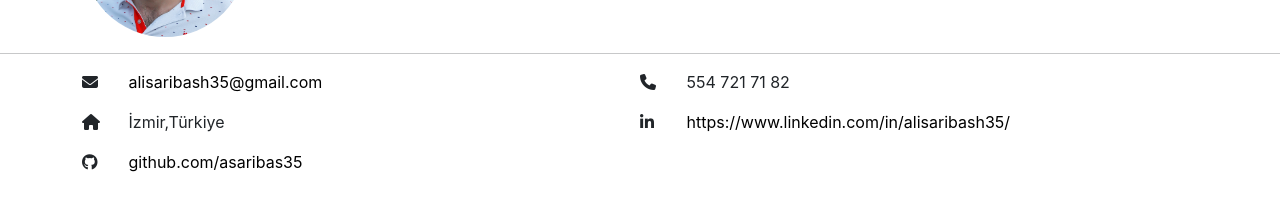
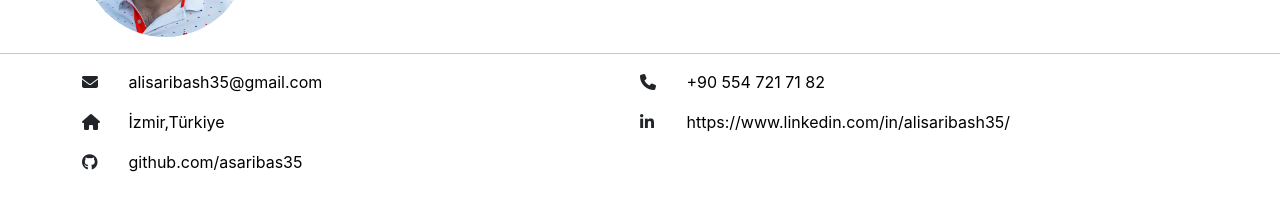
Before and after one commit to asaribas35/Contact-List-with-reactJS, a React (Create React App) app: page / in a window 1280 px wide. Shown: the part 215-415 px from the top of the page. Built offline with nearby package versions, Linux system fonts and the light colour scheme.

Commit message:
cv info component added

```diff
--- /dev/null
+++ b/src/components/cvinfo.js
@@ -0,0 +1,37 @@
+import React from 'react'
+import infocv from '../data/info.json'
+
+function cvinfo() {
+
+    return (
+        <>
+            {
+                infocv.info.map((data, i) => (
+
+                    <div className='row' key={i}>
+
+                        {
+                            data.line.map((line, i) => (
+
+                                <div className='col-12 col-sm-6' key={i}>
+                                    <div className='row'>
+                                        <div className='col-1'><i className={line.img}></i></div>
+                                        <div className='col-9'><a href={line.href}><p>{line.data}</p></a> </div>
+                                    </div>
+                                </div>
+
+                            ))
+                        }
+
+                    </div>
+
+                ))
+            }
+
+
+
+        </>
+    )
+}
+
+export default cvinfo
--- a/src/cvhome.js
+++ b/src/cvhome.js
@@ -4,6 +4,7 @@ import '../node_modules/font-awesome/css/font-awesome.min.css'
 import Cvskills from './components/cvskills'
 import Cvprojects from './components/cvprojects'
 import Cvfooter from './components/cvfooter'
+import Cvinfo from './components/cvinfo'
 
 function cvhome() {
   return (
@@ -23,46 +24,8 @@ function cvhome() {
       <hr></hr>
       <div className='container'>
         <div className='row'>
-          <div className='row'>
-            <div className='col-12 col-sm-6'>
-              <div className='row'>
-                <div className='col-1'><i className="fa-solid fa-envelope"></i></div>
-                <div className='col-9'><a href='mailto:alisaribash35@gmail.com'><p>alisaribash35@gmail.com</p></a> </div>
-              </div>
-            </div>
-            <div className='col-12 col-sm-6'>
-              <div className='row'>
-                <div className='col-1'><i className="fa-solid fa-phone"></i></div>
-                <div className='col-9'><p>554 721 71 82</p></div>
-              </div>
-            </div>
-          </div>
-          <div className='row'>
-            <div className='col-12 col-sm-6'>
-              <div className='row'>
-                <div className='col-1'><i className="fa-solid fa-house"></i></div>
-                <div className='col-9'><p>İzmir,Türkiye</p></div>
-              </div>
-            </div>
-            <div className='col-12 col-sm-6'>
-              <div className='row'>
-                <div className='col-1'><i className="fa-brands fa-linkedin"></i></div>
-                <div className='col-9'><a href='https://www.linkedin.com/in/alisaribash35/'><p>https://www.linkedin.com/in/alisaribash35/</p></a> </div>
-              </div>
-            </div>
-          </div>
-          <div className='row'>
-            <div className='col-12 col-sm-6'>
-              <div className='row'>
-                <div className='col-1'><i className="fa-brands fa-github"></i></div>
-                <div className='col-9'><a href='https://github.com/asaribas35'><p>github.com/asaribas35</p></a></div>
-              </div>
-            </div>
-            <div className='col-12 col-sm-6'>
-              {/* // site link */}
-            </div>
-          </div>
 
+        <Cvinfo />
 
 
         </div>
@@ -101,6 +64,7 @@ function cvhome() {
       {/* section3 */}
       <Cvfooter />
       {/* section3 */}
+      <hr></hr>
     </>
   )
 }
--- /dev/null
+++ b/src/data/info.json
@@ -0,0 +1,41 @@
+{
+    "info" : [
+    {
+        "line" : [
+            {
+                "img" : "fa-solid fa-envelope",
+                "data" : "alisaribash35@gmail.com",
+                "href" : "mailto:alisaribash35@gmail.com"
+            },
+            {
+                "img" : "fa-solid fa-phone",
+                "data" : "+90 554 721 71 82",
+                "href" : "#"
+            }
+        ]
+    },
+    {
+        "line" : [
+            {
+                "img" : "fa-solid fa-house",
+                "data" : "İzmir,Türkiye",
+                "href" : "#"
+            },
+            {
+                "img" : "fa-brands fa-linkedin",
+                "data" : "https://www.linkedin.com/in/alisaribash35/",
+                "href" : "https://www.linkedin.com/in/alisaribash35/"
+            }
+        ]
+    },
+    {
+        "line" : [
+            {
+                "img" : "fa-brands fa-github",
+                "data" : "github.com/asaribas35",
+                "href" : "https://github.com/asaribas35"
+            }
+        ]
+    }
+]
+}
```
